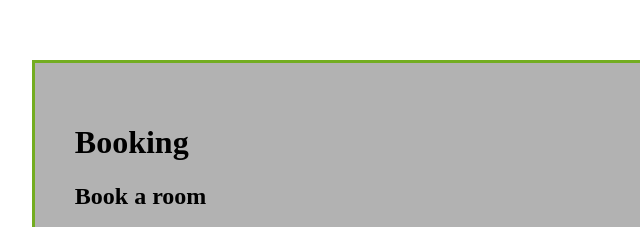
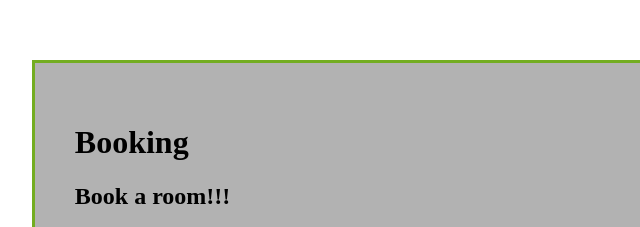
Before and after one commit to laasyasree/hotel, a website: page bookings/bookings.html in a window 1280 px wide. Shown: the part 240-467 px from the top of the page, 186-826 px from the left. Drawn offline with Linux system fonts and the light colour scheme.

Commit message:
Update bookings.html

```diff
--- a/bookings/bookings.html
+++ b/bookings/bookings.html
@@ -19,7 +19,7 @@
 <body>
      <div class="newbooking">
     <h1>Booking</h1>
-    <h2>Book a room</h2>
+    <h2>Book a room!!!</h2>
     <form id="create-lend-lists" action="bookings" method="POST">
         <div>
         <label for="customer_id-input">Customer ID</label>
```
